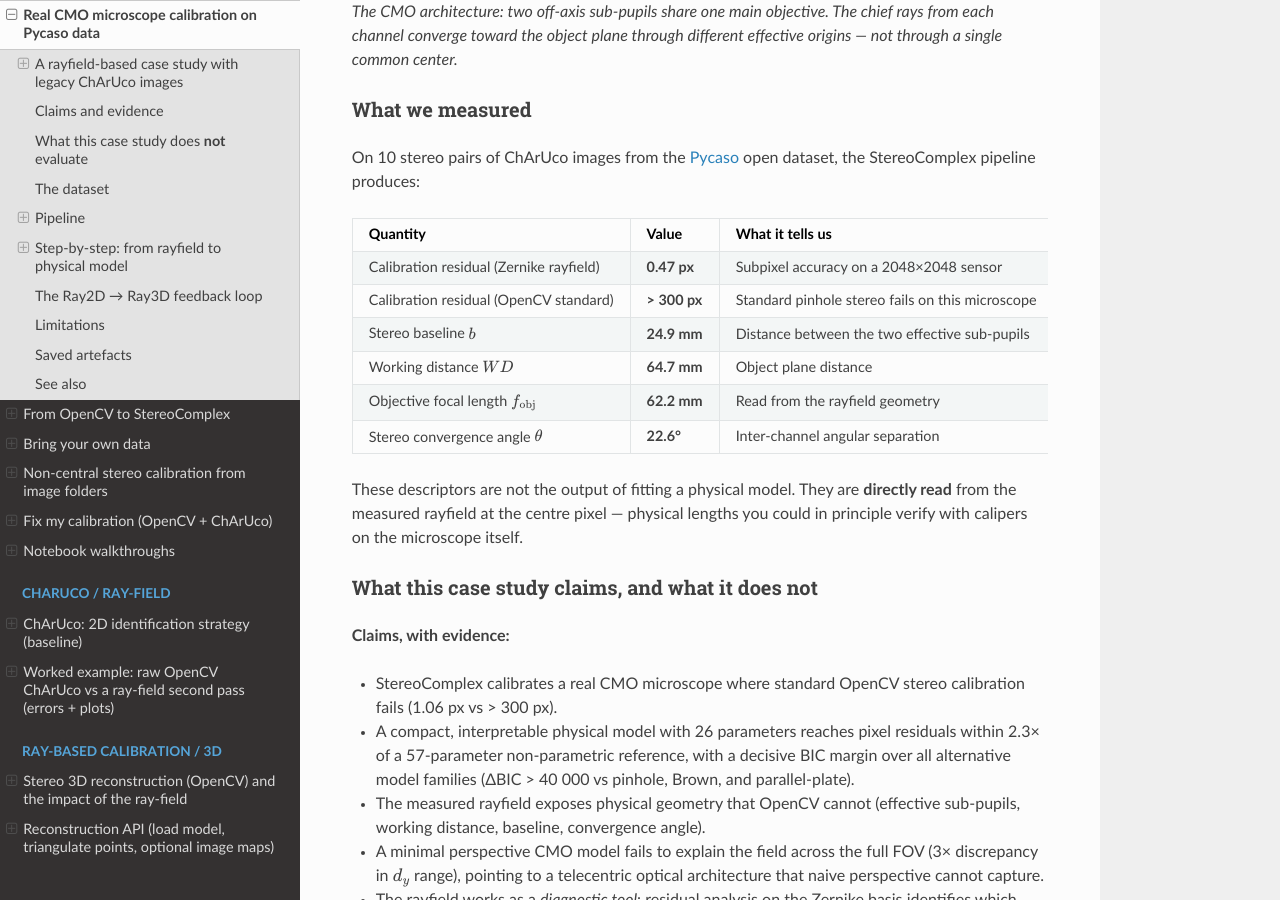
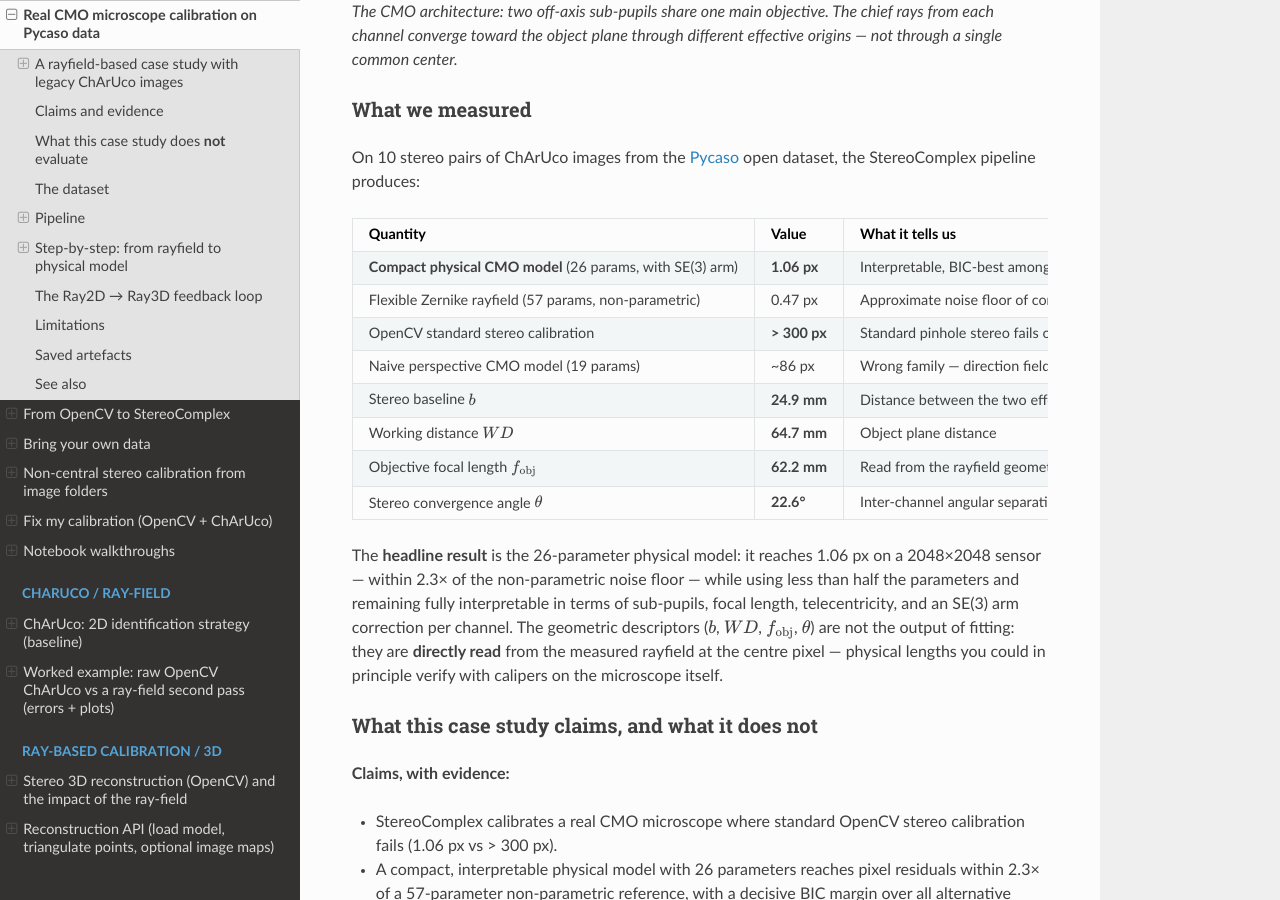
Before and after one commit to jeffwitz/StereoComplex, a Sphinx documentation site: the page built from docs/REAL_CMO_PYCASO_RAYFIELD.md, in a window 1280 px wide and 900 px high, scrolled down 1093 px. Built offline with Sphinx 7.4.7 and the Read the Docs theme 3.1.0, drawn with Linux system fonts in a browser that asks for light colours.

Commit message:
fix: apply missing "What we measured" table update from diff
Table now leads with 26p CMO model (1.06 px) as headline result,
Zernike as noise floor, OpenCV and perspective CMO as counterpoints.
New introductory paragraph explains the result before descriptors.

Co-Authored-By: Claude Opus 4.7 <noreply@anthropic.com>

```diff
--- a/docs/REAL_CMO_PYCASO_RAYFIELD.md
+++ b/docs/REAL_CMO_PYCASO_RAYFIELD.md
@@ -28,16 +28,24 @@ StereoComplex pipeline produces:
 
 | Quantity | Value | What it tells us |
 |---|---|---|
-| Calibration residual (Zernike rayfield) | **0.47 px** | Subpixel accuracy on a 2048×2048 sensor |
-| Calibration residual (OpenCV standard) | **> 300 px** | Standard pinhole stereo fails on this microscope |
+| **Compact physical CMO model** (26 params, with SE(3) arm) | **1.06 px** | Interpretable, BIC-best among physical candidates |
+| Flexible Zernike rayfield (57 params, non-parametric) | 0.47 px | Approximate noise floor of corner detection |
+| OpenCV standard stereo calibration | **> 300 px** | Standard pinhole stereo fails on this architecture |
+| Naive perspective CMO model (19 params) | ~86 px | Wrong family — direction field is telecentric, not perspective |
 | Stereo baseline $b$ | **24.9 mm** | Distance between the two effective sub-pupils |
 | Working distance $WD$ | **64.7 mm** | Object plane distance |
 | Objective focal length $f_{\text{obj}}$ | **62.2 mm** | Read from the rayfield geometry |
 | Stereo convergence angle $\theta$ | **22.6°** | Inter-channel angular separation |
 
-These descriptors are not the output of fitting a physical model.  They are
-**directly read** from the measured rayfield at the centre pixel — physical
-lengths you could in principle verify with calipers on the microscope itself.
+The **headline result** is the 26-parameter physical model: it reaches
+1.06 px on a 2048×2048 sensor — within 2.3× of the non-parametric
+noise floor — while using less than half the parameters and remaining
+fully interpretable in terms of sub-pupils, focal length, telecentricity,
+and an SE(3) arm correction per channel.  The geometric descriptors
+($b$, $WD$, $f_{\text{obj}}$, $\theta$) are not the output of fitting:
+they are **directly read** from the measured rayfield at the centre pixel
+— physical lengths you could in principle verify with calipers on the
+microscope itself.
 
 ### What this case study claims, and what it does not
 
```
